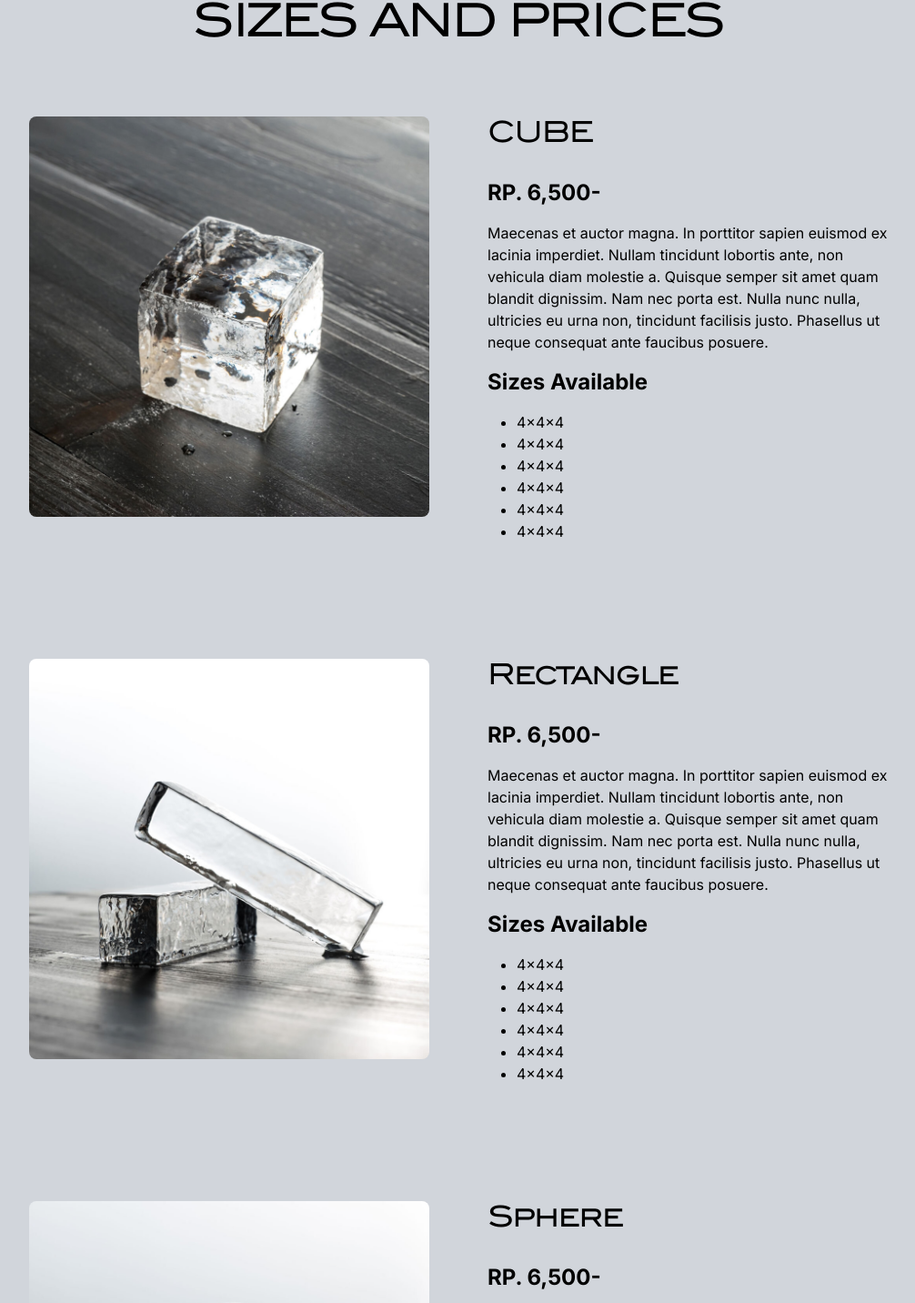
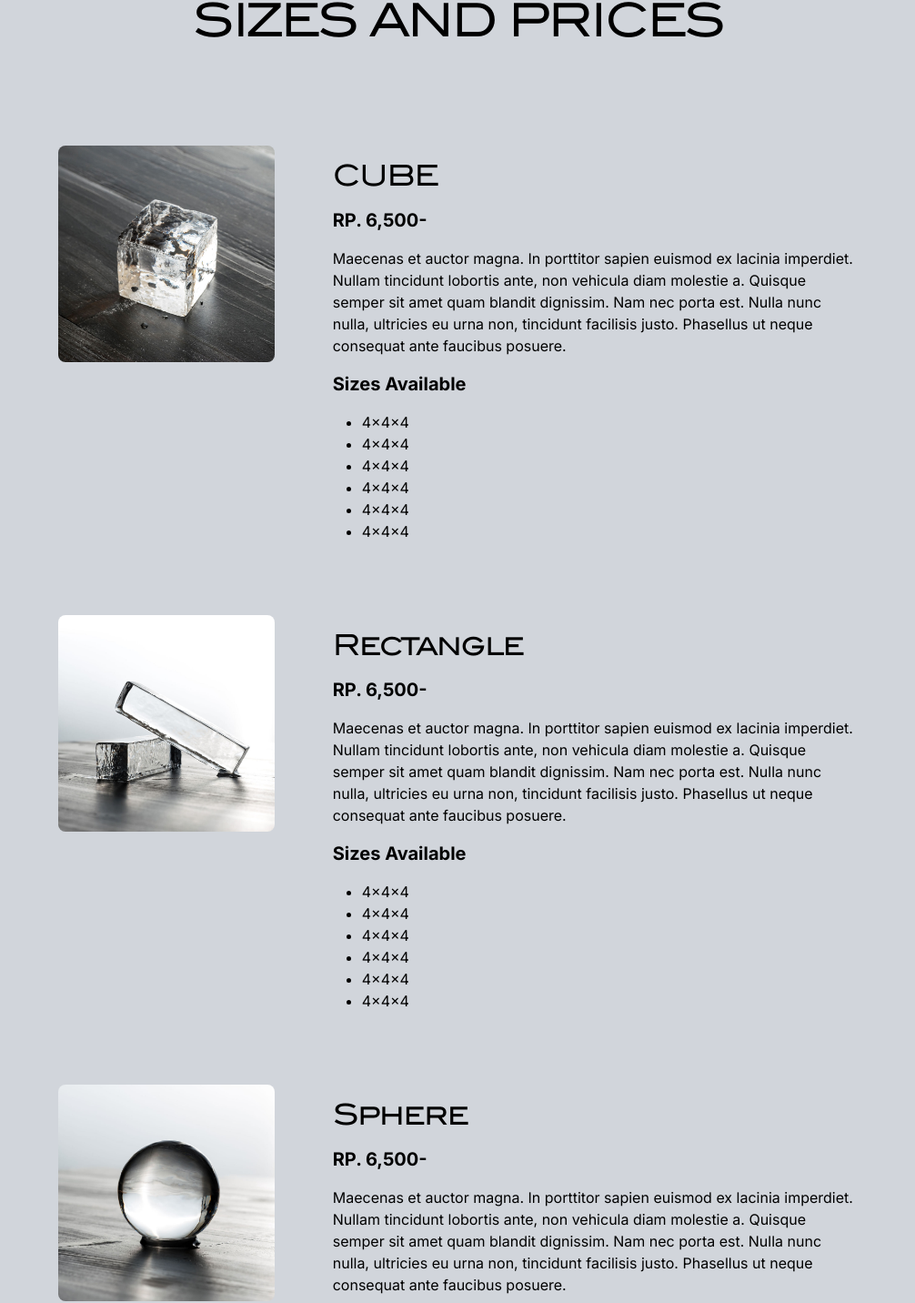
Before and after one commit to Eaj-JPN/hybrid-ice, a Next.js app: page /product in a window 1280 px wide. Shown: the part 992-2424 px from the top of the page at 91% size, without its empty margins (136-1142 px from the left). Built offline with nearby package versions, Linux system fonts and the light colour scheme.

Commit message:
product grid fix

```diff
--- a/app/product/page.tsx
+++ b/app/product/page.tsx
@@ -69,12 +69,13 @@ useEffect ( () => {
                 </div>
 
                 {/* Product Grid */}
-                <div className="grid grid-cols-1 grid-rows-3 lg:grid-cols-2 lg:grid-rows-3 gap-x-16 gap-y-16 lg:gap-y-32">
-
-                    {/* Image 1 */}
-                    <div className="flex justify-center">
+                <div className="grid grid-cols-1 grid-rows-3 gap-4">
+                    {/* Cube */}
+                    <div className='lg:flex gap-x-16 p-8'>
+                      {/* Image */}
+                      <div className='h-fit w-auto flex justify-center text-center items-center'>
                       <Image
-                            className='h-fit w-auto rounded-lg object-cover hover:shadow-lg '
+                        className=' rounded-lg object-cover hover:shadow-lg '
                         src='/assets/ProductCube.png'
                         width={1000}
                         height={1000}
@@ -82,21 +83,21 @@ useEffect ( () => {
                         />
                       </div>
 
-                    {/* Description 1 */}
-                    <div>
+                      {/* Description */}
+                      <div className='pt-4'>
                         <div className='text-black space-y-4'>
                             <div className={BlairL.className}>
-                                <h1 className='text-xl md:text-2xl lg:text-3xl font-bold pb-4'>
+                                <h1 className='text-3xl font-bold '>
                                     CUBE
                                 </h1>
                             </div>
-                            <p className='text-2xl font-bold'>
+                            <p className='text-xl font-bold'>
                                 RP. 6,500-
                             </p>
-                            <p>
+                            <p className='text-l'>
                             Maecenas et auctor magna. In porttitor sapien euismod ex lacinia imperdiet. Nullam tincidunt lobortis ante, non vehicula diam molestie a. Quisque semper sit amet quam blandit dignissim. Nam nec porta est. Nulla nunc nulla, ultricies eu urna non, tincidunt facilisis justo. Phasellus ut neque consequat ante faucibus posuere.
                             </p>
-                            <p className='text-2xl font-bold'>
+                            <p className='text-xl font-bold'>
                                 Sizes Available
                             </p>
                             <ul className='list-disc pl-8'>
@@ -109,11 +110,14 @@ useEffect ( () => {
                             </ul>
                         </div>
                       </div>
+                    </div>
 
-                    {/* Image 2 */}
-                    <div className="flex justify-center">
+                    {/* Rectangle */}
+                    <div className='lg:flex gap-x-16 p-8'>
+                      {/* Image */}
+                      <div className='h-fit w-auto flex justify-center text-center items-center'>
                       <Image
-                            className='h-fit w-auto rounded-lg object-cover hover:shadow-lg '
+                        className=' rounded-lg object-cover hover:shadow-lg '
                         src='/assets/ProductRect.png'
                         width={1000}
                         height={1000}
@@ -121,21 +125,21 @@ useEffect ( () => {
                         />
                       </div>
 
-                    {/* Description 2 */}
-                    <div>
+                      {/* Description */}
+                      <div className='pt-4'>
                         <div className='text-black space-y-4'>
                             <div className={BlairL.className}>
-                                <h1 className='text-xl md:text-2xl lg:text-3xl font-bold pb-4'>
+                                <h1 className='text-3xl font-bold '>
                                     Rectangle
                                 </h1>
                             </div>
-                            <p className='text-2xl font-bold'>
+                            <p className='text-xl font-bold'>
                                 RP. 6,500-
                             </p>
-                            <p>
+                            <p className='text-l'>
                             Maecenas et auctor magna. In porttitor sapien euismod ex lacinia imperdiet. Nullam tincidunt lobortis ante, non vehicula diam molestie a. Quisque semper sit amet quam blandit dignissim. Nam nec porta est. Nulla nunc nulla, ultricies eu urna non, tincidunt facilisis justo. Phasellus ut neque consequat ante faucibus posuere.
                             </p>
-                            <p className='text-2xl font-bold'>
+                            <p className='text-xl font-bold'>
                                 Sizes Available
                             </p>
                             <ul className='list-disc pl-8'>
@@ -148,11 +152,14 @@ useEffect ( () => {
                             </ul>
                         </div>
                       </div>
+                    </div>
 
-                    {/* Image 3 */}
-                    <div className="flex justify-center">
+                    {/* Sphere */}
+                    <div className='lg:flex gap-x-16 p-8'>
+                      {/* Image */}
+                      <div className='h-fit w-auto flex justify-center text-center items-center'>
                       <Image
-                            className='h-fit w-auto rounded-lg object-cover hover:shadow-lg '
+                        className=' rounded-lg object-cover hover:shadow-lg '
                         src='/assets/ProductSphr.png'
                         width={1000}
                         height={1000}
@@ -160,21 +167,21 @@ useEffect ( () => {
                         />
                       </div>
 
-                    {/* Description 3 */}
-                    <div>
+                      {/* Description */}
+                      <div className='pt-4'>
                         <div className='text-black space-y-4'>
                             <div className={BlairL.className}>
-                                <h1 className='text-xl md:text-2xl lg:text-3xl font-bold pb-4'>
+                                <h1 className='text-3xl font-bold '>
                                     Sphere
                                 </h1>
                             </div>
-                            <p className='text-2xl font-bold'>
+                            <p className='text-xl font-bold'>
                                 RP. 6,500-
                             </p>
-                            <p>
+                            <p className='text-l'>
                             Maecenas et auctor magna. In porttitor sapien euismod ex lacinia imperdiet. Nullam tincidunt lobortis ante, non vehicula diam molestie a. Quisque semper sit amet quam blandit dignissim. Nam nec porta est. Nulla nunc nulla, ultricies eu urna non, tincidunt facilisis justo. Phasellus ut neque consequat ante faucibus posuere.
                             </p>
-                            <p className='text-2xl font-bold'>
+                            <p className='text-xl font-bold'>
                                 Sizes Available
                             </p>
                             <ul className='list-disc pl-8'>
@@ -187,8 +194,9 @@ useEffect ( () => {
                             </ul>
                         </div>
                       </div>
+                    </div>
+                </div>
 
-                </div>
               </div>
           </div>
         </section>
```
Lines whose indentation alone changed are shown as unchanged.
